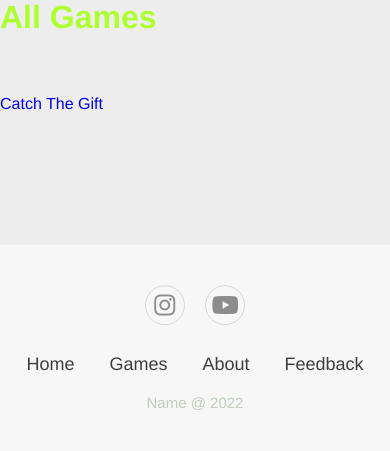
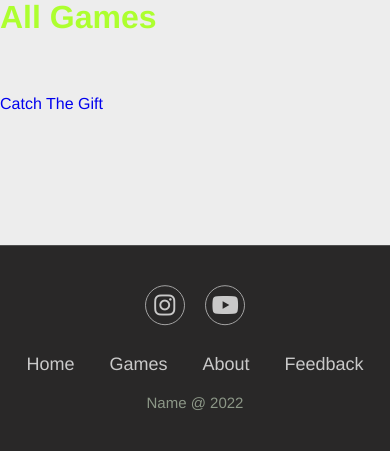
Before and after one commit to Coder-Serwin/AS-Developers, a Flask app: page / in a window 390 px wide. Shown: the part 393-844 px from the top of the page. Run offline with Flask 2, Linux system fonts and the light colour scheme; some libraries are stand-ins or nearby versions.

Commit message:
Update Index.css

```diff
--- a/static/Index.css
+++ b/static/Index.css
@@ -74,13 +74,13 @@
     position: sticky;
     top: 100%;
     padding: 40px 0;
-    background-color: #ffffff93;
+    background-color: #292828;
 }
 
 .footer .social {
     text-align: center;
     padding-bottom: 25px;
-    color: dimgray;
+    color: #ffffff;
 }
 
 .footer .social a {
@@ -103,6 +103,7 @@
 }
 
 .footer ul {
+    color: white;
     margin-top: 0;
     padding: 0;
     list-style: none;
@@ -139,6 +140,7 @@
     display: flex;
     width: 97.5%;
     position: absolute;
+    z-index: -0;
     justify-content: space-between;
     bottom: 40%;
 }
@@ -171,6 +173,7 @@
         width: 100%;
         height: 100vh;
         background: #2c3e50;
+        z-index: 1;
         left: 100%;
         top: 80px;
         text-align: center;
@@ -187,7 +190,7 @@
 
     a:hover {
         background: none;
-        color: #0082e6;
+        color: #000;
     }
 
     a.active {
@@ -202,13 +205,5 @@
         left: 0;
     }
 
-    .footer {
-        z-index: -1;
-    }
-
-    .games {
-        z-index: -1;
-    }
-
 
 }
```
